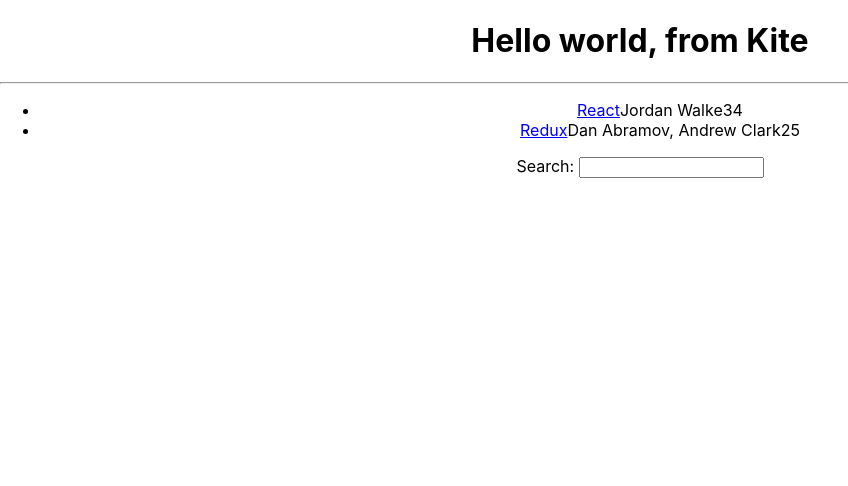
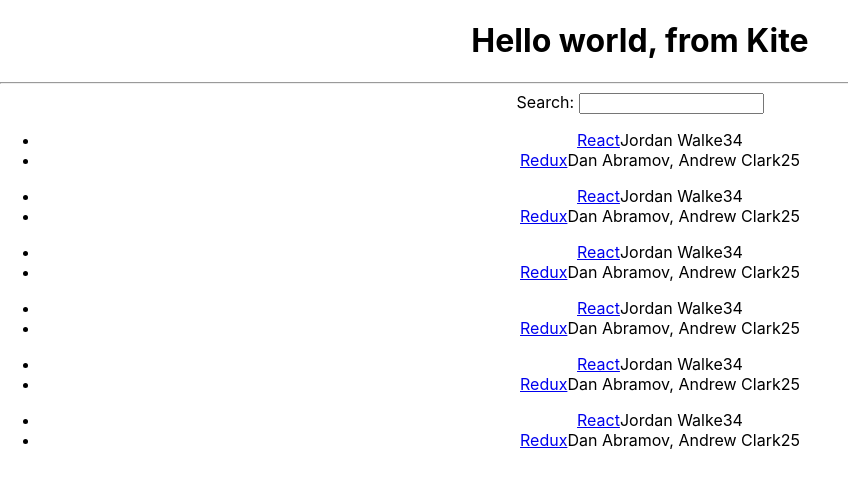
Before and after one commit to KiteCaptain/hacker-stories, a React (Create React App) app: page / in a window 1280 px wide. Shown: the top 486 px of the page, without its empty margins (0-848 px from the left). Built offline with nearby package versions, Linux system fonts and the light colour scheme.

Commit message:
updated index.html

```diff
--- a/public/index.html
+++ b/public/index.html
@@ -7,7 +7,7 @@
     <meta name="theme-color" content="#000000" />
     <meta
       name="description"
-      content="Web site created using create-react-app"
+      content="Kite Eugine react app"
     />
     <link rel="apple-touch-icon" href="%PUBLIC_URL%/logo192.png" />
     <!--
@@ -24,7 +24,7 @@
       work correctly both with client-side routing and a non-root public URL.
       Learn how to configure a non-root public URL by running `npm run build`.
     -->
-    <title>React App</title>
+    <title>Hacker stories</title>
   </head>
   <body>
     <noscript>You need to enable JavaScript to run this app.</noscript>
--- a/src/App.js
+++ b/src/App.js
@@ -22,34 +22,42 @@
 
 
 function App() {
-  const greetings ={
-    greeting: "Hello",
-    title: "React"
-  }
+//   const greetings ={
+//     greeting: "Hello",
+//     title: "React"
+//   }
 
   return (
     <div className="App">
 		<h1>Hello world, from Kite</h1>
 		<hr></hr>
+		<Search />
 		<List />
-		<Search />
+		<List />
+		<List />
+		<List />
+		<List />
+		<List />
     </div>
   );
 }
 
-function Search(){
+const Search = () => {
+   const handleChange = (event) => {
+      console.log(event.target.value)
+   }
    return (
       <div>
          <label htmlFor="search">Search: </label>
-         <input id="search" type="text" />
+         <input id="search" type="text" onChange={handleChange}/>
       </div>
    )
 }
 function List() {
 	return (
 		<ul>
-			{list.map(function(item){
-				return (
+			{list.map((item) => {
+				return(
 					<li key={item.objectID}>
 						<span>
 							<a href={item.url}>{item.title}</a>
--- a/src/index.js
+++ b/src/index.js
@@ -7,6 +7,7 @@
 const root = ReactDOM.createRoot(document.getElementById('root'));
 root.render(
   <React.StrictMode>
+
     <App />
   </React.StrictMode>
 );
```
